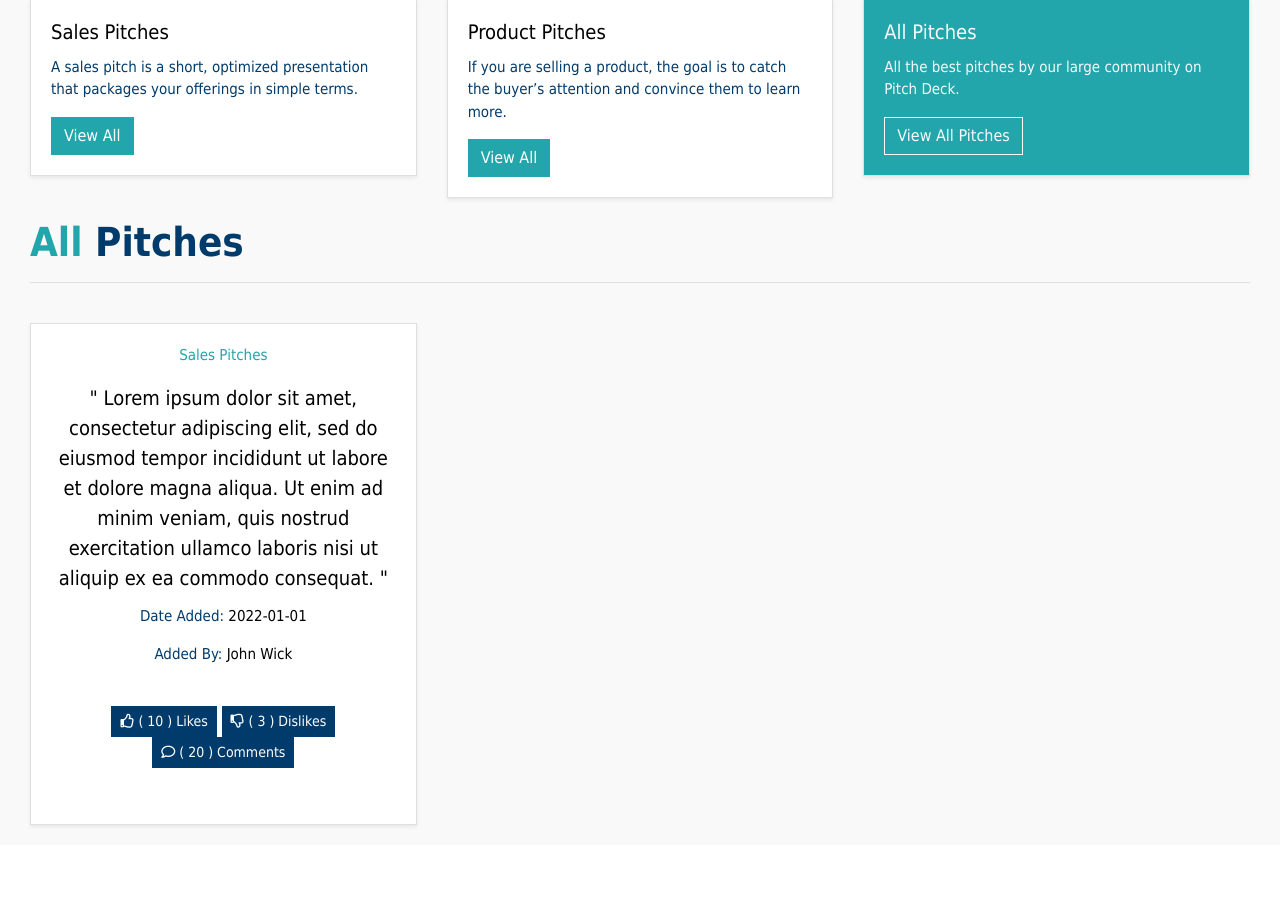
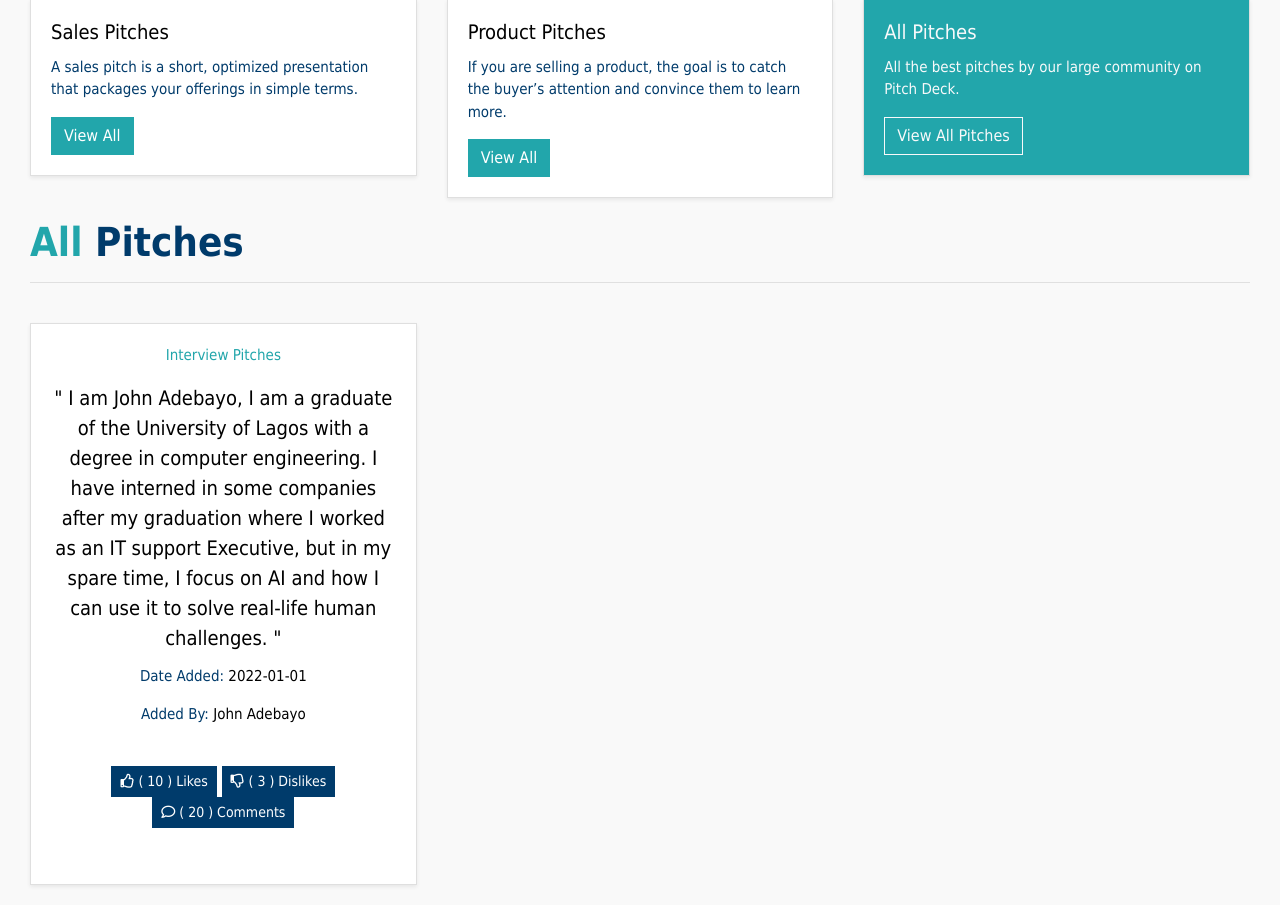
Before and after one commit to steve-njuguna-k/Flask-Pitch-Deck, a Flask app: page / in a window 1280 px wide. Shown: the part 530-1435 px from the top of the page. Before the commit the page ends 1358 px from the top, so only its background shows below. Run offline with Flask 2, Linux system fonts and the light colour scheme; data that the repository does not hold is empty; some libraries are stand-ins or nearby versions.

Commit message:
Made changes to dummy text

```diff
--- a/app/templates/Index.html
+++ b/app/templates/Index.html
@@ -86,10 +86,10 @@
 			<div class="col-sm-4 pitch-card">
 				<div class="card shadow-sm h-100 text-center">
 					<div class="card-body">
-						<p class="card-text text-warning ct"> Sales Pitches </p>
-						<p class="card-title">" Lorem ipsum dolor sit amet, consectetur adipiscing elit, sed do eiusmod tempor incididunt ut labore et dolore magna aliqua. Ut enim ad minim veniam, quis nostrud exercitation ullamco laboris nisi ut aliquip ex ea commodo consequat. "</p>
+						<p class="card-text text-warning ct"> Interview Pitches </p>
+						<p class="card-title">" I am John Adebayo, I am a graduate of the University of Lagos with a degree in computer engineering. I have interned in some companies after my graduation where I worked as an IT support Executive, but in my spare time, I focus on AI and how I can use it to solve real-life human challenges. "</p>
 						<p class="card-text ct">Date Added: <span class="text-black">2022-01-01</span></p>
-						<p class="card-text ct">Added By: <span class="text-black">John Wick</span></p>
+						<p class="card-text ct">Added By: <span class="text-black">John Adebayo</span></p>
 						<div class="text-center">
 							<br>
 							<form method="POST">
```
